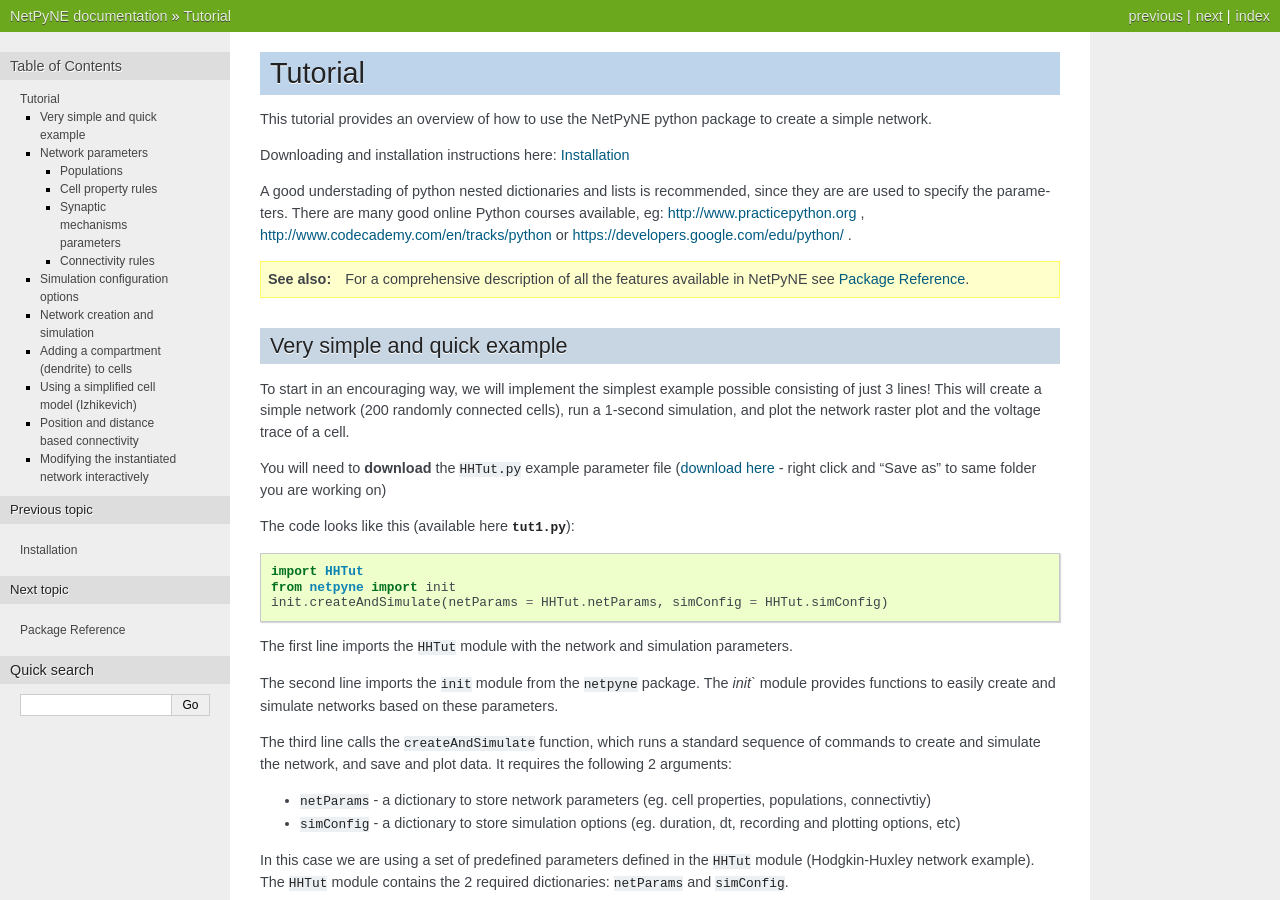
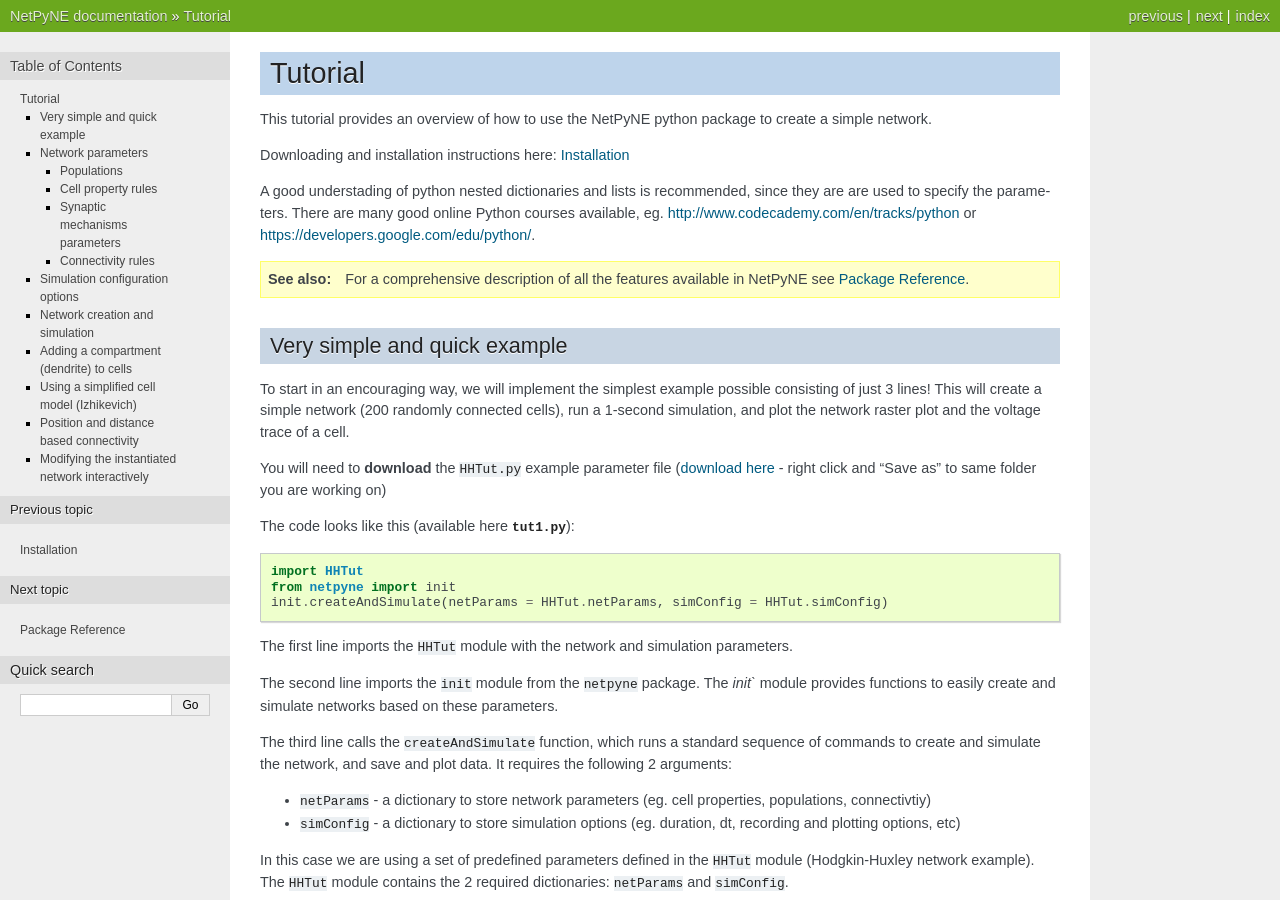
Before and after one commit to suny-downstate-medical-center/netpyne, a Sphinx documentation site: the page built from doc/source/tutorial.rst, in a window 1280 px wide and 900 px high. Built offline with Sphinx 7.4.7, drawn with Linux system fonts in a browser that asks for light colours; some of the changed lines change nothing that is shown.

Commit message:
updated tut intro

```diff
--- a/doc/source/tutorial.rst
+++ b/doc/source/tutorial.rst
@@ -7,7 +7,7 @@ This tutorial provides an overview of how to use the NetPyNE python package to c
 
 Downloading and installation instructions here: :ref:`install`
 
-A good understading of python nested dictionaries and lists is recommended, since they are are used to specify the parameters. There are many good online Python courses available, eg: http://www.practicepython.org , http://www.codecademy.com/en/tracks/python or https://developers.google.com/edu/python/ .
+A good understading of python nested dictionaries and lists is recommended, since they are are used to specify the parameters. There are many good online Python courses available, eg. http://www.codecademy.com/en/tracks/python or https://developers.google.com/edu/python/.
 
 .. seealso:: For a comprehensive description of all the features available in NetPyNE see :ref:`package_reference`.
 
```
